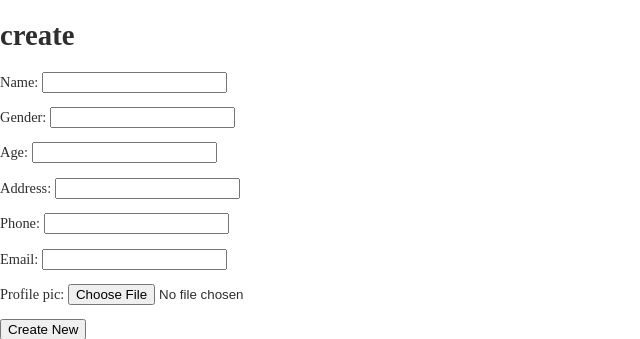
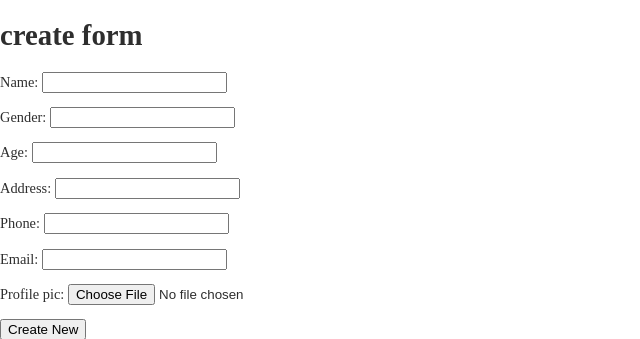
Before and after one commit to amitbudhathoki/Learning_django, a Django app: page /agent/create/ in a window 1280 px wide. Shown: the part 60-399 px from the top of the page, without its empty margins (0-640 px from the left). Run offline with Django 4.2, Linux system fonts and the light colour scheme.

Commit message:
view changed form

```diff
--- a/templates/agent/create.html
+++ b/templates/agent/create.html
@@ -1,6 +1,6 @@
 {% extends 'base.html' %}
 {% block content %}
-<h1>create <form action=""></form></h1>
+<h1>create form </form></h1>
 <form method="post" enctype="multipart/form-data">
     {% csrf_token %}
     {{form.as_p}}
```
